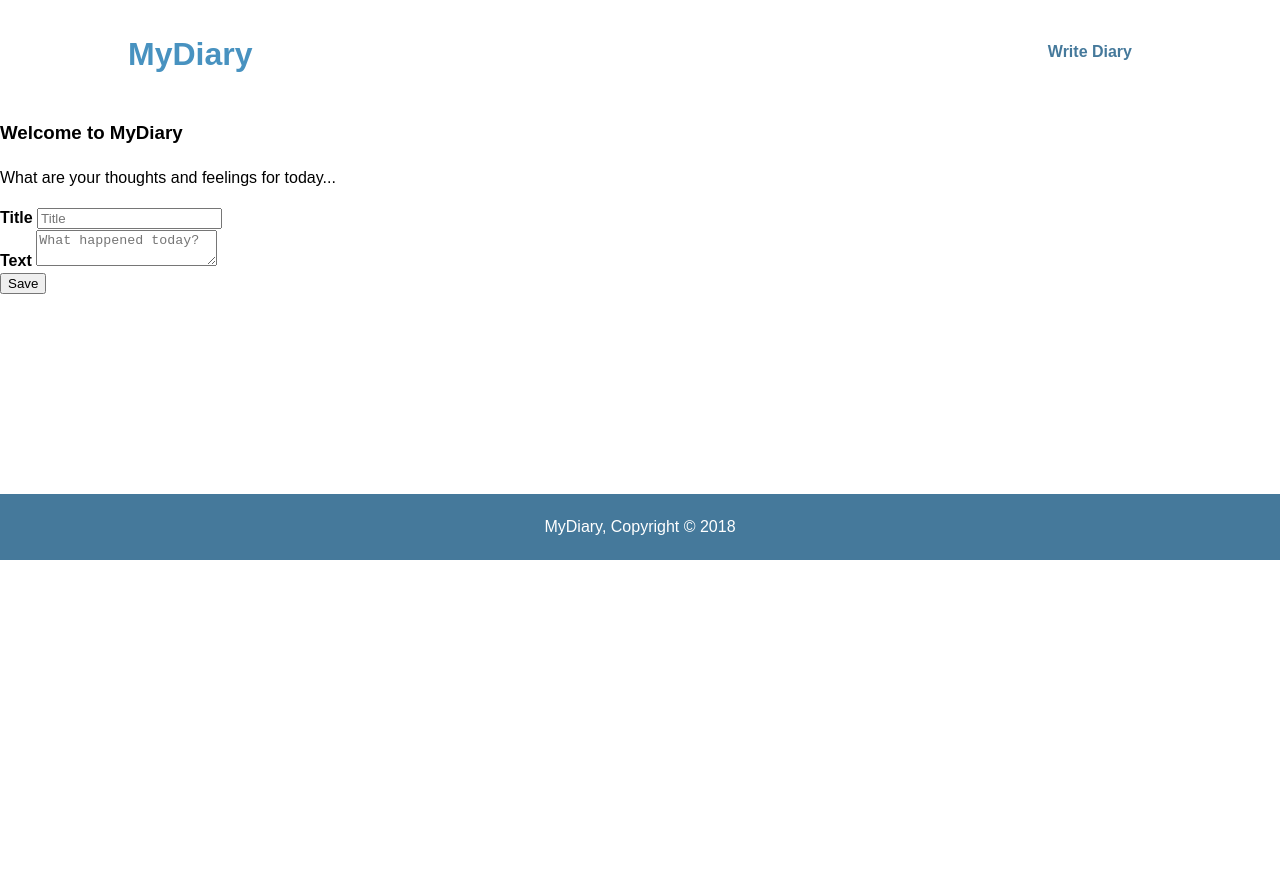
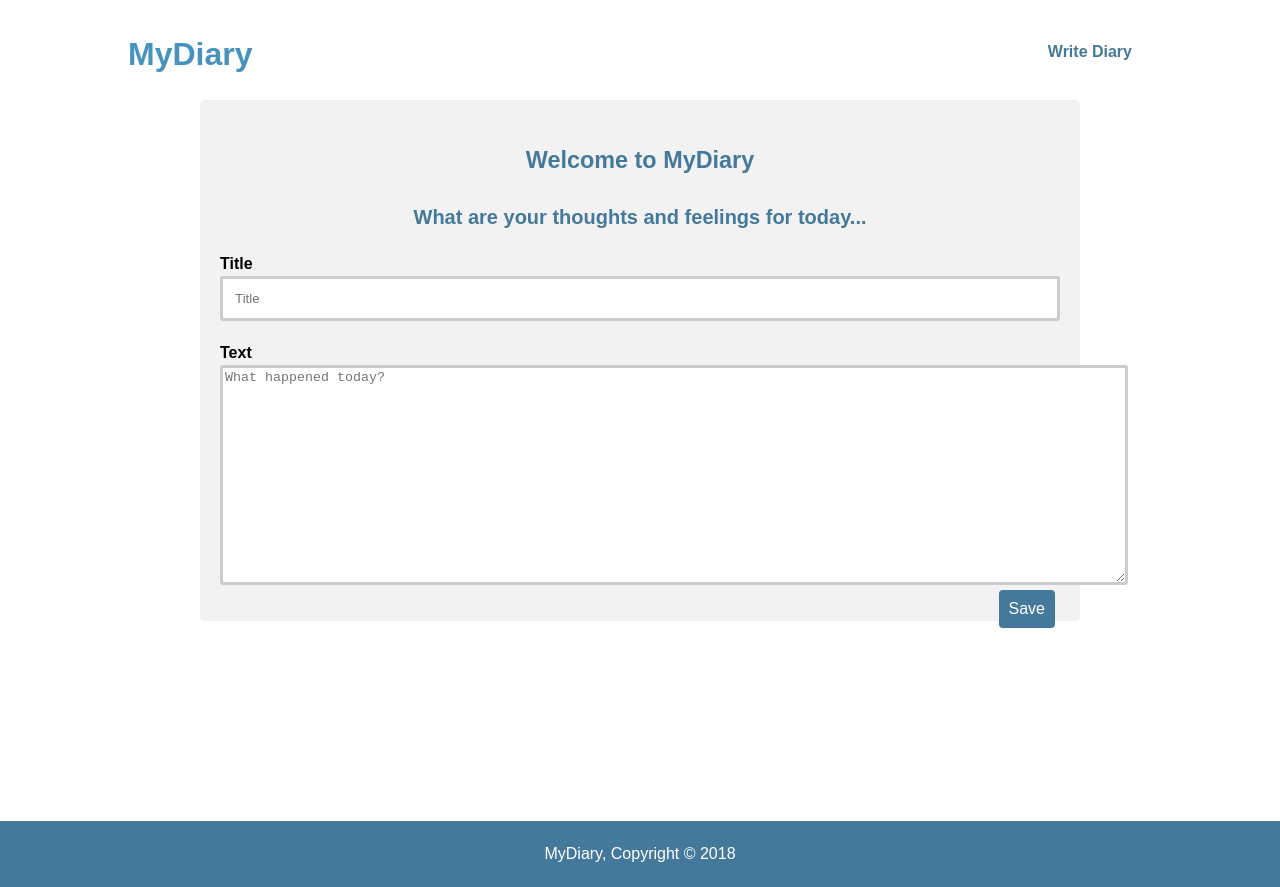
Before and after one commit to ucmartino/MyDiaryApp, a plain HTML site: page new.html in a window 1280 px wide. Before the commit the page ends 800 px from the top, so only its background shows below. Drawn offline with Linux system fonts and the light colour scheme.

Commit message:
Style the page where users can add a new diary
This Styling is also applicable to other pages like display diary page,
edit diary page

```diff
--- a/css/style.css
+++ b/css/style.css
@@ -169,3 +169,58 @@ button:hover {
     cursor:pointer;
     font-size:26px;
 }
+
+/*new,edit,show,update diary Style*/
+
+.container-entry {
+    margin:0 200px 0 200px;
+    border-radius: 5px;
+    background-color: #f2f2f2;
+    padding: 20px;
+  }
+
+  .header-entry{
+      font-family: sans-serif;
+      font-weight: bold;
+      font-size: 20px;
+      color: #45799b;
+      text-align: center;
+  }
+
+input[type=text]{
+    width: 100%;
+    padding:12px;
+    border: 3px solid #ccc;
+    border-radius: 3px;
+    box-sizing: border-box;
+    resize: vertical;
+
+}
+
+textarea{
+    width: 908px;
+    height: 220px;
+    border: 3px solid #ccc;
+    border-radius: 3px;
+}
+
+#textTop{
+    margin-top: 20px;
+}
+
+input[type=submit] {
+    font-family: Arial, Helvetica, sans-serif;
+    font-size: 16px;
+    background: #45799b;
+    color: white;
+    border: none;
+    border-radius: 4px;
+    cursor: pointer;
+    margin: 5px;
+    padding: 10px;
+    float: right;
+}
+
+input[type=submit]:hover {
+    opacity: 0.8;
+}
```
